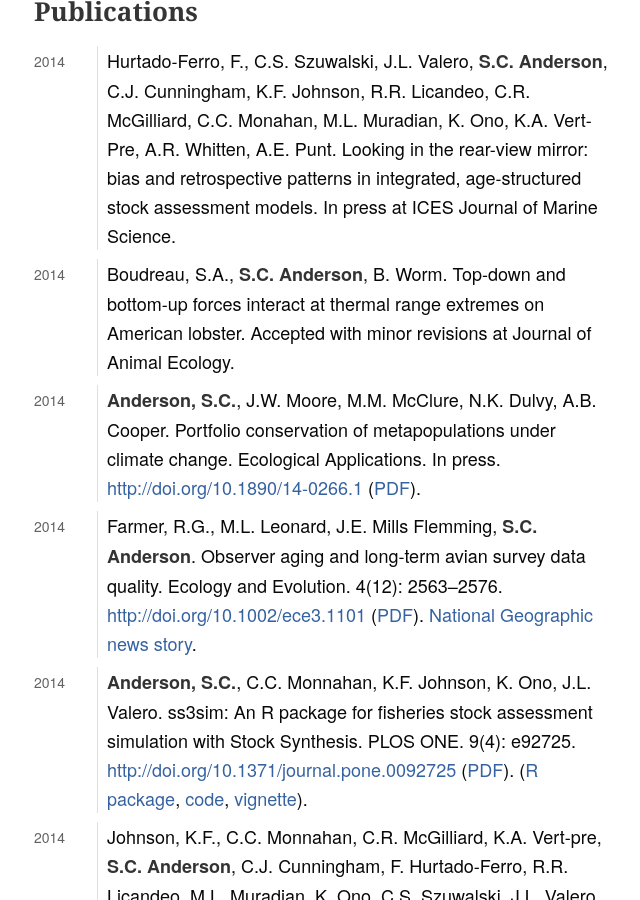
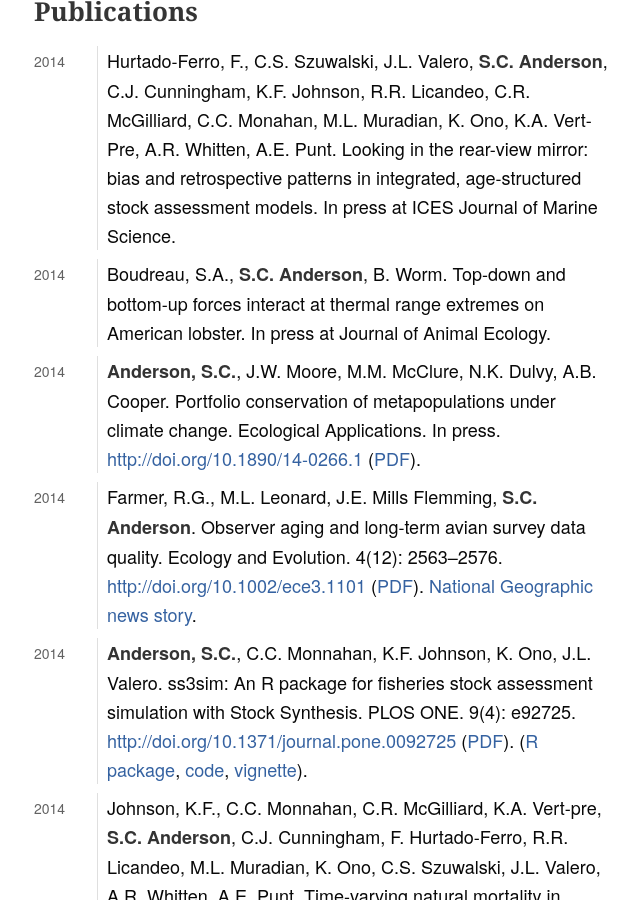
Before and after one commit to seananderson/seananderson.ca, a Jekyll site: the page built from cv.html, in a window 1280 px wide and 900 px high, scrolled down 966 px. Shown: the whole window, without its empty margins (316-956 px from the left). Built offline with Jekyll 4.4.1, drawn with Linux system fonts in a browser that asks for light colours; Markdown is read by kramdown in place of the engine named in the settings; comment, search, counter and statistics services are not loaded.

Commit message:
Update cv

```diff
--- a/AndersonCV.txt
+++ b/AndersonCV.txt
@@ -49,8 +49,8 @@
 
 2014
 :   Boudreau, S.A., **S.C. Anderson**, B. Worm. Top-down and bottom-up
-    forces interact at thermal range extremes on American lobster.
-    Accepted with minor revisions at Journal of Animal Ecology.
+    forces interact at thermal range extremes on American lobster. In
+    press at Journal of Animal Ecology.
 
 2014
 :   **Anderson, S.C.**, J.W. Moore, M.M. McClure, N.K. Dulvy, A.B.
--- a/cv.html
+++ b/cv.html
@@ -25,7 +25,7 @@
 <dd>Hurtado-Ferro, F., C.S. Szuwalski, J.L. Valero, <strong>S.C. Anderson</strong>, C.J. Cunningham, K.F. Johnson, R.R. Licandeo, C.R. McGilliard, C.C. Monahan, M.L. Muradian, K. Ono, K.A. Vert-Pre, A.R. Whitten, A.E. Punt. Looking in the rear-view mirror: bias and retrospective patterns in integrated, age-structured stock assessment models. In press at ICES Journal of Marine Science.
 </dd>
 <dt>2014</dt>
-<dd>Boudreau, S.A., <strong>S.C. Anderson</strong>, B. Worm. Top-down and bottom-up forces interact at thermal range extremes on American lobster. Accepted with minor revisions at Journal of Animal Ecology.
+<dd>Boudreau, S.A., <strong>S.C. Anderson</strong>, B. Worm. Top-down and bottom-up forces interact at thermal range extremes on American lobster. In press at Journal of Animal Ecology.
 </dd>
 <dt>2014</dt>
 <dd><strong>Anderson, S.C.</strong>, J.W. Moore, M.M. McClure, N.K. Dulvy, A.B. Cooper. Portfolio conservation of metapopulations under climate change. Ecological Applications. In press. <a href="http://doi.org/10.1890/14-0266.1" class="uri">http://doi.org/10.1890/14-0266.1</a> (<a href="https://dl.dropboxusercontent.com/u/254940/papers/Anderson_etal_2014_salmon_portfolios.pdf">PDF</a>).
```
Also changed, not shown: cv-pandoc.md (+1 -1 lines), 1 other file.
